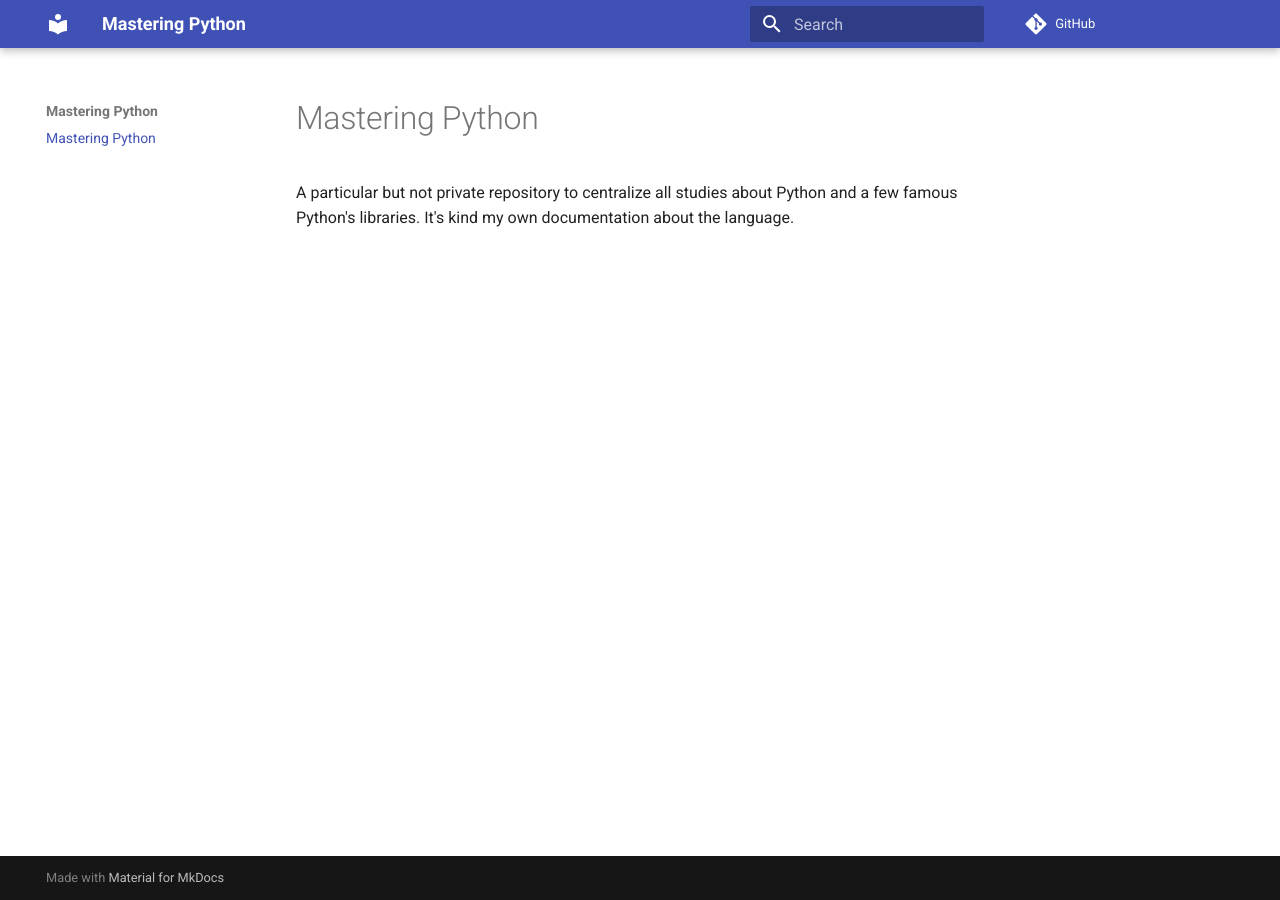
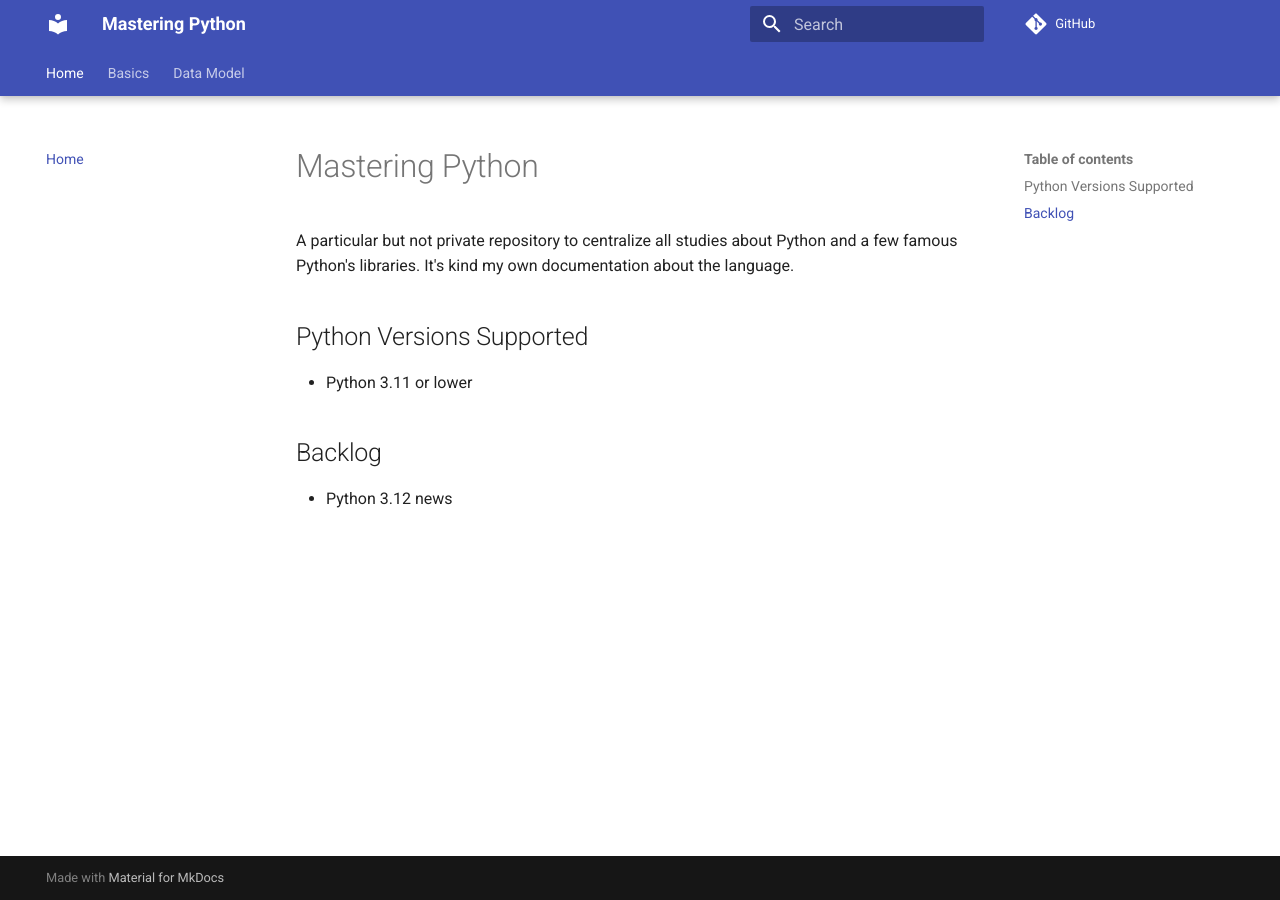
Before and after one commit to RomeroGabriel/mastering-python, an MkDocs documentation site: the page built from documentation/index.md, in a window 1280 px wide. Built offline with MkDocs 1.6.1 and Material for MkDocs 9.7.7, drawn with Linux system fonts in a browser that asks for light colours; comment, search, counter and statistics services are not loaded.

```diff
--- a/documentation/index.md
+++ b/documentation/index.md
@@ -1,3 +1,10 @@
 # Mastering Python
 
 A particular but not private repository to centralize all studies about Python and a few famous Python's libraries. It's kind my own documentation about the language.
+
+
+## Python Versions Supported
+- Python 3.11 or lower
+
+## Backlog
+- Python 3.12 news
--- a/mkdocs.yml
+++ b/mkdocs.yml
@@ -1,16 +1,39 @@
 site_name: Mastering Python
 repo_url: https://github.com/RomeroGabriel/mastering-python
-docs_dir: 'documentation'
+docs_dir: "documentation"
+
+nav:
+  - Home: index.md
+  - Basics:
+      - Python Paradigms: basics/python_paradigm.md
+      - Variables and Datatypes: basics/variables_and_datatypes.md
+  - Data Model: data_model/index.md
 
 theme:
   name: material
-  language:  en
+  language: en
   pallete:
     primary: blue
-  feature:
-    -navigation.tabs
-    -navigation.tabs.sticky
-    -navigation.tabs.instant
+  features:
+    - navigation.tabs
+    - navigation.tabs.sticky
+    - navigation.tabs.instant
+    - content.code.copy
+    - content.code.annotate
 
 plugins:
   - search
+  - markdown-exec
+
+markdown_extensions:
+  - pymdownx.highlight:
+      anchor_linenums: true
+      line_spans: __span
+      pygments_lang_class: true
+  - pymdownx.inlinehilite
+  - pymdownx.snippets
+  - pymdownx.superfences
+  - attr_list
+  - pymdownx.emoji:
+      emoji_index: !!python/name:materialx.emoji.twemoji
+      emoji_generator: !!python/name:materialx.emoji.to_svg
```
Also changed, not shown: documentation/basics/python_paradigm.md (added, +6 -0 lines), documentation/basics/variables_and_datatypes.md (added, +167 -0 lines), documentation/data_model/index.md (added, +1 -0 lines), requirements.txt (+32 -0 lines).
